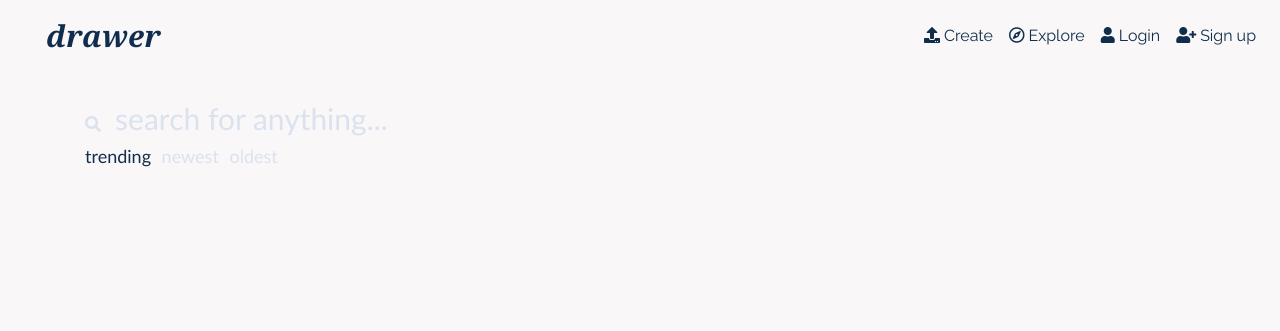
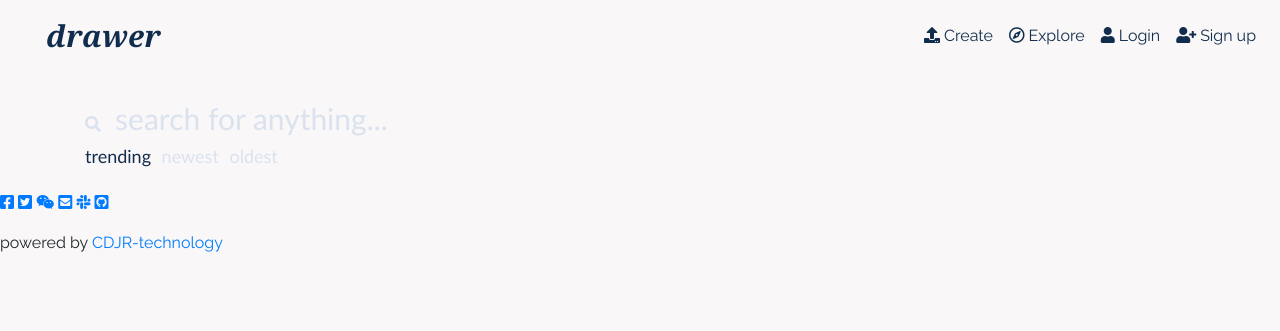
Before and after one commit to S-J-HAN/INFO30005-2019-CDJR, a Node server app: page /photo in a window 1280 px wide. Shown: the top 331 px of the page. Run offline with Node 20, Linux system fonts and the light colour scheme; data that the repository does not hold is empty; some libraries are stand-ins or nearby versions.

Commit message:
add footer

```diff
--- a/views/home.ejs
+++ b/views/home.ejs
@@ -39,4 +39,5 @@
       <li></li>
     </ul>
 
-<% include partials/footer %>
+    </body>
+</html>
--- a/views/partials/footer.ejs
+++ b/views/partials/footer.ejs
@@ -1,2 +1,12 @@
-    </body>
-</html>
+
+<footer class="footer">
+    <p class="icon-bar">
+        <a href="https://www.facebook.com/" target="_blank"><i class="fab fa-facebook-square"></i></a>
+        <a href="https://twitter.com" target="_blank"><i class="fab fa-twitter-square"></i></a>
+        <a href="https://web.wechat.com/" target="_blank"><i class="fab fa-weixin"></i></a>
+        <a href="https://mail.google.com/" target="_blank"><i class="fas fa-envelope-square"></i></a>
+        <a href="https://info30005workspace.slack.com/" target="_blank"><i class="fab fa-slack"></i></a>
+        <a href="https://github.com/S-J-HAN/INFO30005-2019-CDJR" target="_blank"><i class="fab fa-github-square"></i></a>
+    </p>
+    <p>powered by <a href="http://www.google.com" target="_blank">CDJR-technology</a></p>
+</footer>
```
Also changed, not shown: public/stylesheets/footer.css (added, +24 -0 lines).
